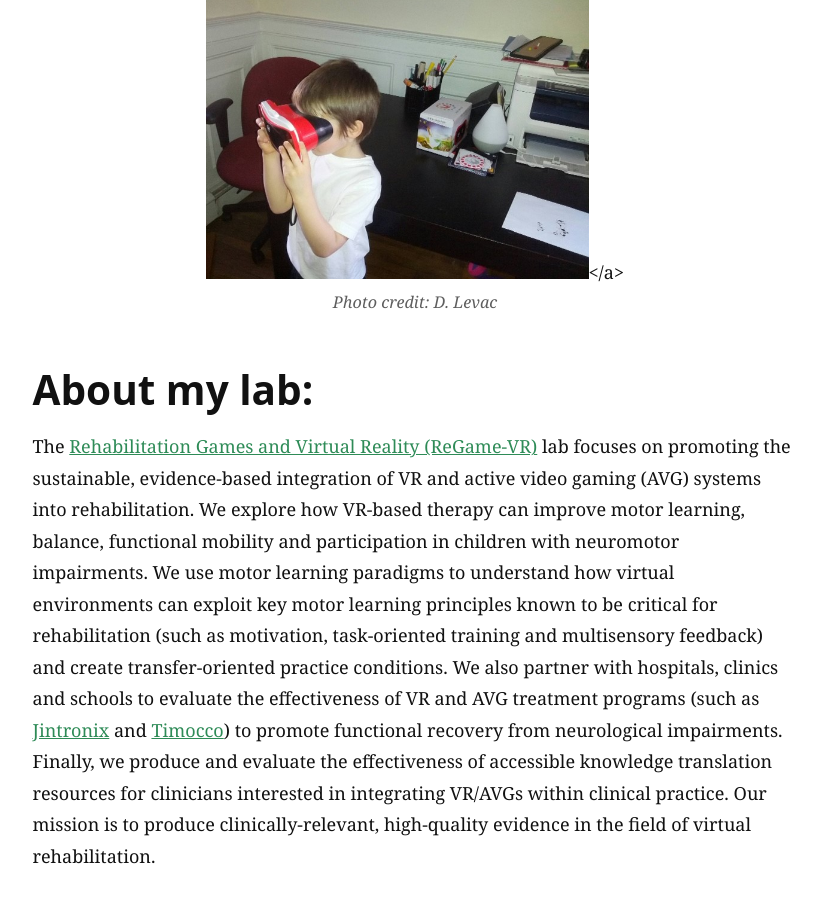
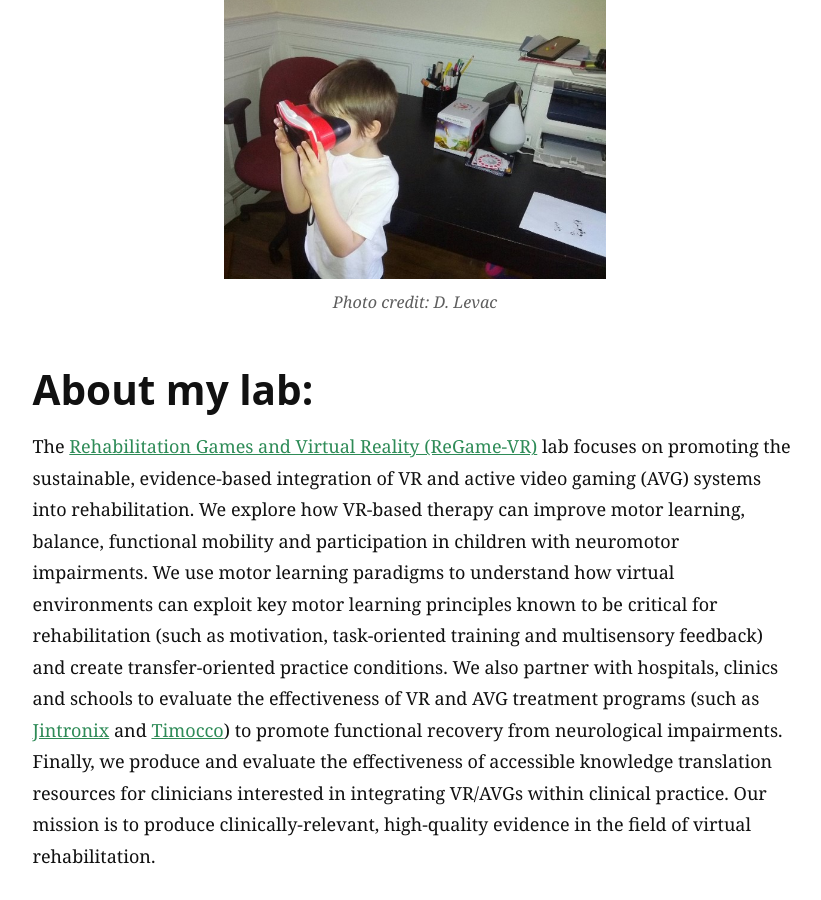
Before and after one commit to SKaakr/SKaakr.github.io, a Jekyll site: the page built from _posts/2016-3-28-kinectingwithclinicians.markdown, in a window 1280 px wide and 900 px high, scrolled down 6197 px. Shown: the whole window, without its empty margins (225-1046 px from the left). Built offline with Jekyll 4.4.1, drawn with Linux system fonts in a browser that asks for light colours; nearby versions of some CDN libraries.

Commit message:
try again

```diff
--- a/_posts/2016-3-28-kinectingwithclinicians.markdown
+++ b/_posts/2016-3-28-kinectingwithclinicians.markdown
@@ -77,7 +77,7 @@ I graduated from the University of Ottawa’s physiotherapy program in 2001 and
 
 <figure>
 	<center>
-	<img src="{{ '/assets/img/2016-3-28-Levac/image7.jpg' | prepend: site.baseurl }}" style="display: inline-block; max-width:45%; height:auto; margin-left:auto;" alt="Photo credit: D. Levac"></a>
+	<img src="{{ '/assets/img/2016-3-28-Levac/image7.jpg' | prepend: site.baseurl }}" style="display: inline-block; max-width:45%; height:auto; margin-left:auto;" alt="Photo credit: D. Levac">
 	<figcaption>Photo credit: D. Levac</figcaption>
 	</center>
 </figure>
```
Also changed, not shown: _posts/2016-8-3-brightconcussionproject.markdown (line endings or trailing spaces).
